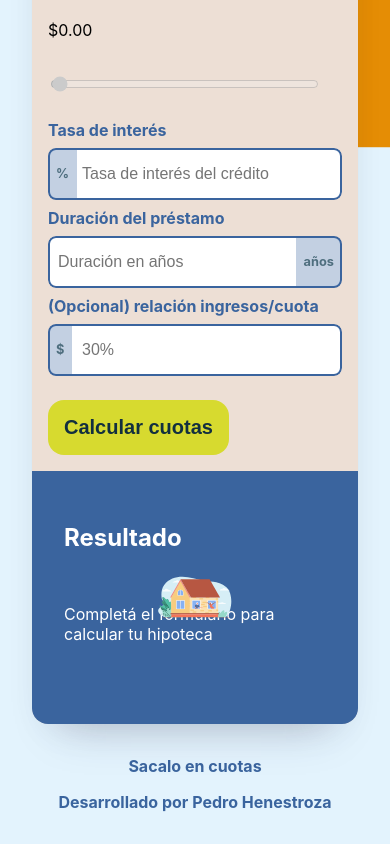
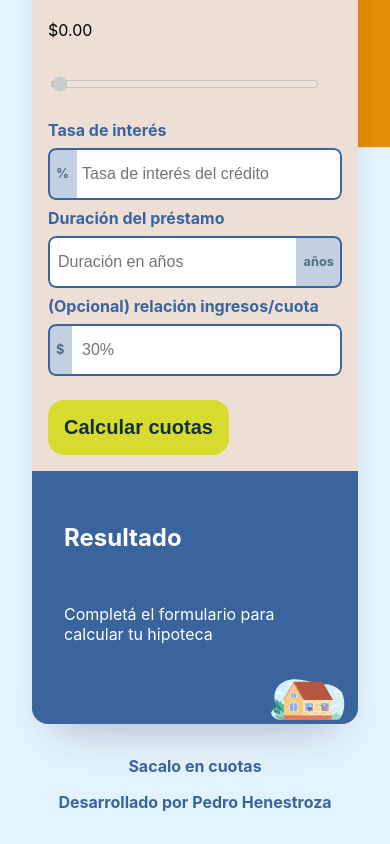
Before and after one commit to soype/hipoteca, a React (Create React App) app: page / in a window 390 px wide. Shown: the part 506-1350 px from the top of the page. Built offline with nearby package versions, Linux system fonts and the light colour scheme.

Commit message:
Fix animation on mobile

```diff
--- a/src/Components/Mortgage/Results/Results.module.scss
+++ b/src/Components/Mortgage/Results/Results.module.scss
@@ -41,6 +41,10 @@
         bottom: 0;
         right: 0;
         width: 250px;
+        @media all and (max-width: 768px){
+            right: 10px;
+            width: 80px;
+        }
     }
 
     &--center{
@@ -48,6 +52,12 @@
         right: 50%;
         transform: translate(50%, 50%);
         max-width: 400px;
+        @media all and (max-width: 768px){
+            bottom: 0;
+            right: 10px;
+            width: 80px;
+            transform: unset;
+        }
     }
 
     &--animate{
```
